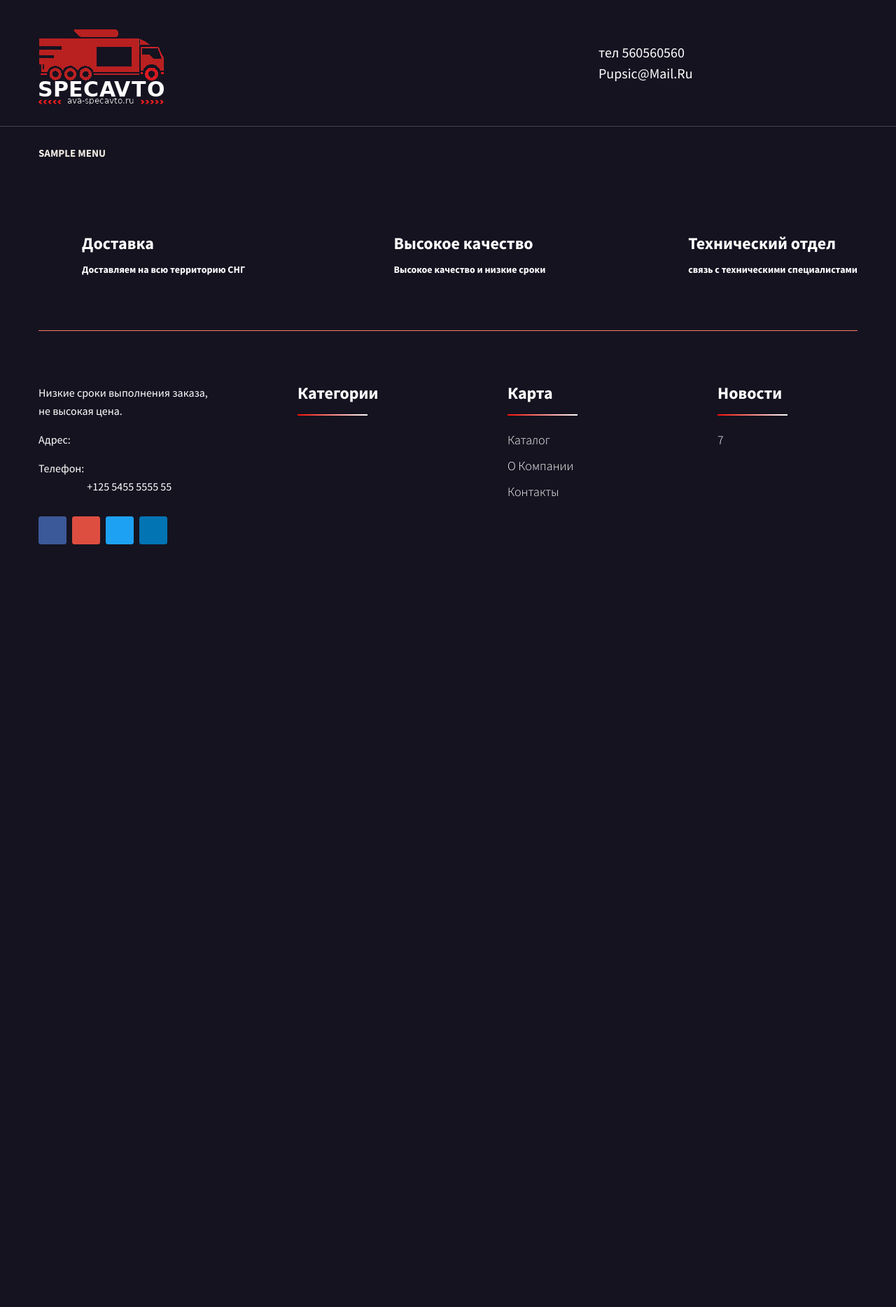
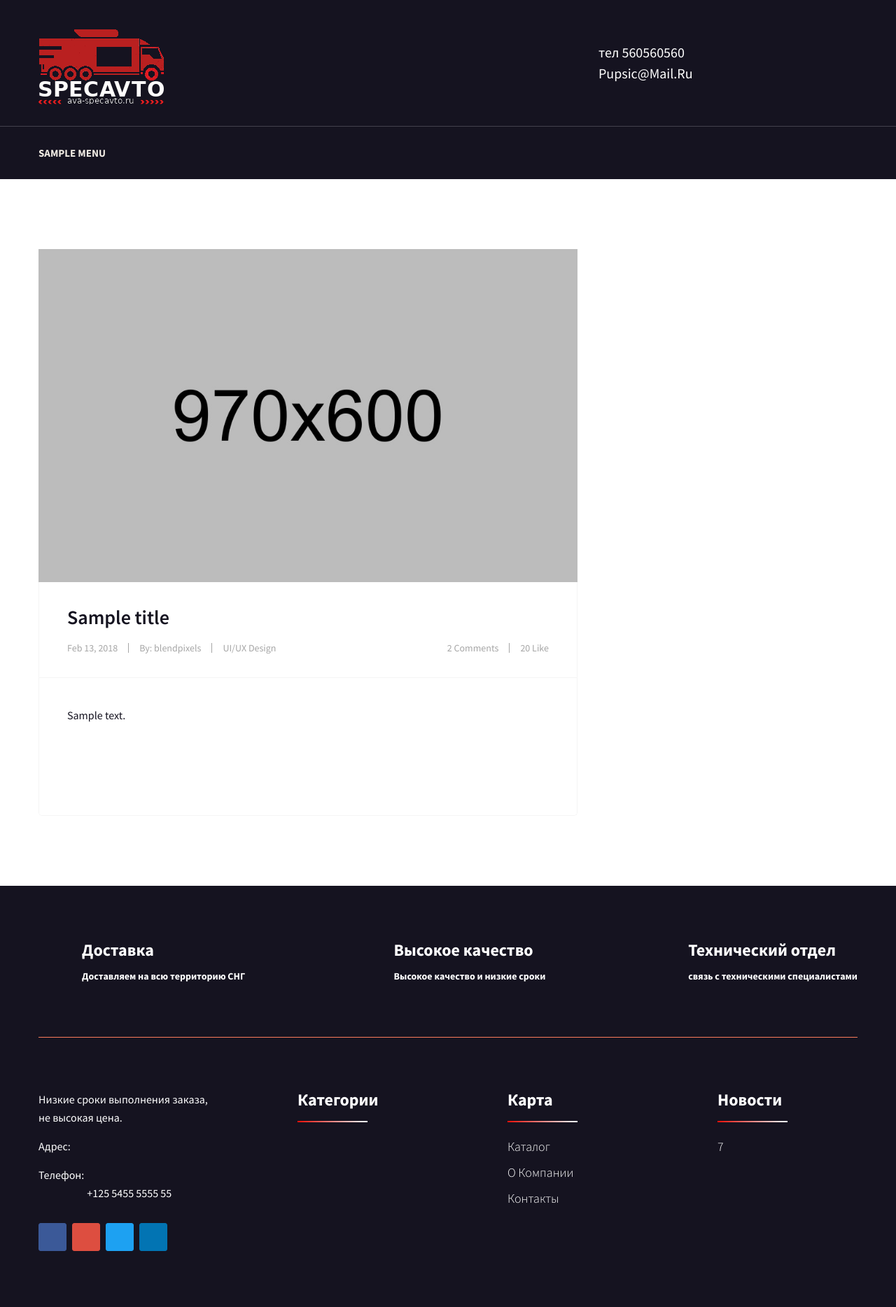
Before and after one commit to sneg333/avaFlask, a Flask app: template templates/new-detail.html in a window 1280 px wide. Shown: the whole page at 70% size. Before the commit the page ends 778 px from the top, so only its background shows below. Run offline with Flask 2, Linux system fonts and the light colour scheme; data comes from the database, SQL or seed files in the repository; both versions use the stored data as it was after the commit; the template is opened without the code that fills it: most values are stand-ins (such as "Sample title", 1, 10 or a date in 2020); some libraries are stand-ins or nearby versions.

Commit message:
news work

```diff
--- a/app.py
+++ b/app.py
@@ -17,7 +17,6 @@ def connect_db():
     conn.row_factory = sqlite3.Row
     return conn
 
-
 def create_db():
     db = connect_db()
     with app.open_resource('sq_db.sql', mode='r') as f:
@@ -31,13 +30,7 @@ def get_db():
     return g.link_db
 
 from datetime import datetime
-# menu =[
-#         {"name": "Домашняя", "url": "/"},
-#         {"name": "Контакты", "url": "contact"},
-#         {"name": "Добавить поcт", "url": "createpost"},
-#         {"name": "новости", "url": "news"},
-#         {"name": "вход", "url": "login"},
-#     ]
+
 @app.route('/')
 def home():
     print(url_for('home'))
@@ -55,7 +48,7 @@ def close_db(error):
 def contact():
     db = get_db()
     dbase = FDataBase(db)
-    return render_template('contact.html', title="Контакты", menu=dbase.getMenu())
+    return render_template('contact.html', title="Контакты", menu=dbase.getMenu(), contact=dbase.getContact())
 
 @app.route('/login')
 def login():
@@ -64,24 +57,43 @@ def login():
 
 @app.route('/news')
 def news():
-    print(url_for('news'))
-    return render_template('news.html', title="Новости", menu=menu)
+    db = get_db()
+    dbase = FDataBase(db)
+    return render_template('news.html', title="Новости", menu=dbase.getMenu(), news=dbase.getNewsAnonce())
+
 
 @app.route('/createpost', methods=["POST", "GET"])
 def createpost():
+    db = get_db()
+    dbase = FDataBase(db)
+
     if request.method == 'POST':
-            if len(request.form['title']) > 2:
+        if len(request.form['title']) > 4 and len(request.form['full_text']) > 10:
+            res = dbase.createpost(request.form['title'], request.form['full_text'])
+            if not res:
+                flash('ошибка отправки', category='error')
+            else:
                 flash('сообщение отправлено успешно!!!', category='success')
-            else:
-                flash('ошибка отправки', category='error')
+        else:
+            flash('ошибка отправки', category='error')
 
-    print(request.form)
-    print(url_for('createpost'))
-    return render_template('createpost.html', title="добавить пост", menu=menu)
+    return render_template('createpost.html', title="добавить пост", menu=dbase.getMenu())
+
+@app.route("/new/<int:id_new>")
+def postDetail(id_new):
+    db = get_db()
+    dbase = FDataBase(db)
+    title, full_text = dbase.getNew(id_new)
+    if not title:
+        abort(404)
+
+    return render_template('new-detail.html', menu=dbase.getMenu(), title=title, full_text=full_text)
 
 @app.errorhandler(404)
 def pageNotFount(error):
-    return render_template('404.html', title="страница не найдена", menu=menu)
+    db = get_db()
+    dbase = FDataBase(db)
+    return render_template('404.html', title="страница не найдена", menu=dbase.getMenu())
 
 if __name__ == "__main__":
     app.run(debug=True)
--- a/sq_db.sql
+++ b/sq_db.sql
@@ -3,3 +3,14 @@ id integer PRIMARY KEY AUTOINCREMENT,
 title text NOT NULL,
 url text NOT NULL
 );
+
+CREATE TABLE IF NOT EXISTS news (
+id integer PRIMARY KEY AUTOINCREMENT,
+title text NOT NULL,
+full_text text NOT NULL
+);
+
+CREATE TABLE IF NOT EXISTS contact (
+id integer PRIMARY KEY AUTOINCREMENT,
+contact_text text NOT NULL
+)
--- a/templates/base.html
+++ b/templates/base.html
@@ -46,10 +46,9 @@
                                 <nav>
                                     <ul>
 
-                                        {% for m in menu %}
+                                         {% for m in menu %}
                                         <li><a href="{{m.url}}"> {{m.title}}</a></li>
                                         {% endfor %}
-
 
                                     </ul>
                                 </nav>
--- a/templates/createpost.html
+++ b/templates/createpost.html
@@ -13,12 +13,11 @@
                 {% for category, msg in get_flashed_messages(True) %}
                 <div class="flash {{category}}">{{msg}}</div>
                 {% endfor %}
-                 <form action="/createpost" method="POST">
+                 <form action="{{url_for('createpost')}}" method="POST">
                      <div class="single-contact-form d-flex">
                          <div class="contact-box">
                              <input name="title" type="text" placeholder="название поста *" >
-                             <textarea name="anons" type="text" placeholder="введите  анонс поста"></textarea>
-                             <br>
+
                              <textarea name="full_text" type="text" placeholder="введите текст поста"></textarea>
                              <br>
                          </div>
--- a/templates/new-detail.html
+++ b/templates/new-detail.html
@@ -1,6 +1,52 @@
 {% extends 'base.html' %}
 
 {% block content %}
+{{super()}}
+<div class="our_blog_area single_blog right_sidebar ptb-100">
+    <div class="container">
+        <div class="row">
+            <div class="col-lg-8 col-md-12 col-12">
+                <div class="post_details_inner">
+                    <div class="single_post_thumbnail">
+                        <img src="assets/img/blog/large_1.jpg" alt="single post thumbail">
+                    </div>
+                    <div class="single_post_content">
+                        <div class="single_post_top_contnt">
+                            <div class="single_post_title">
+                                <h2>{{ title }}</h2>
+                            </div>
+                            <div class="single_post_meta">
+                                <div class="single_post_left_meta">
+                                    <ul>
+                                        <li>Feb 13, 2018</li>
+                                        <li>By: blendpixels</li>
+                                        <li>UI/UX Design</li>
+                                    </ul>
+                                </div>
+                                <div class="single_post_right_meta">
+                                    <ul>
+                                        <li>2 Comments</li>
+                                        <li>20 Like</li>
+                                    </ul>
+                                </div>
+                            </div>
+                        </div>
+
+                        <div class="post_excerpt">
+
+                            <p>{{ full_text }}</p>
+
+                        </div>
+                    </div>
+                </div>
+            </div>
+
+            </div>
+        </div>
+
+    </div>
+</div>
+<!--Our blob page end-->
 
 
  {% endblock %}
```
Also changed, not shown: FDataBase.py (+48 -1 lines), templates/contact.html (+7 -4 lines), templates/news.html (+6 -3 lines), app.db.
